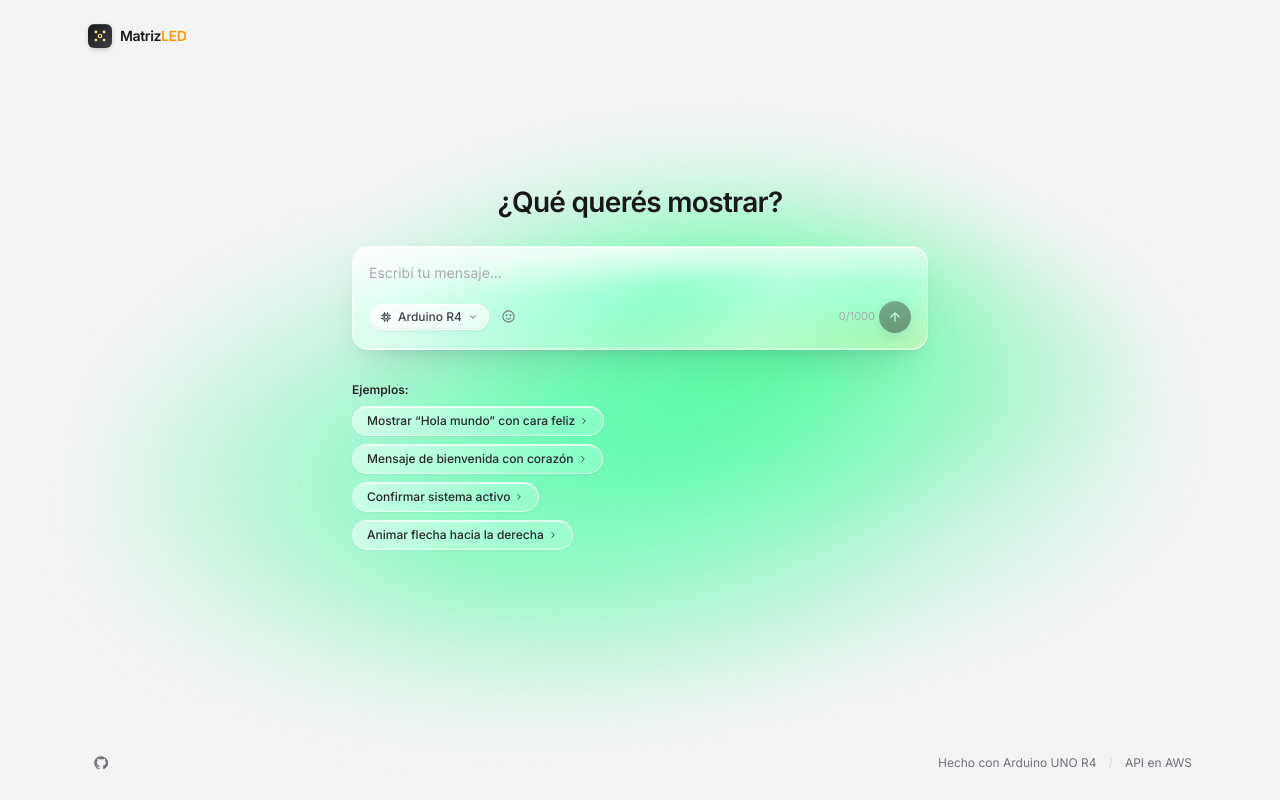
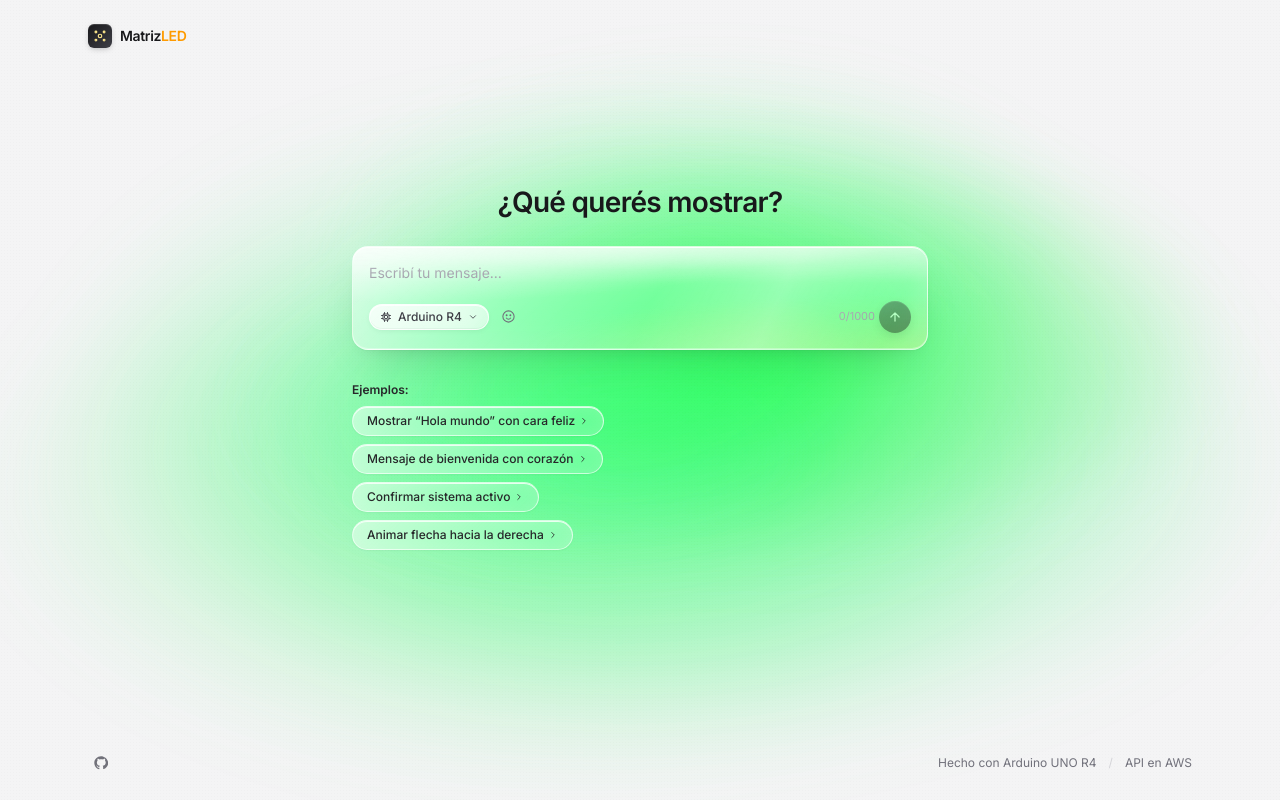
Before and after one commit to javieregarciav/arduino, a React (Vite) app: page / in a window 1280 px wide. Built offline with nearby package versions, Linux system fonts and the light colour scheme.

Commit message:
feat: living nebula motion — two color layers drift on different orbits while cycling colors

```diff
--- a/src/index.css
+++ b/src/index.css
@@ -17,34 +17,74 @@ body {
   -webkit-font-smoothing: antialiased;
 }
 
-/* Centered glow — same position as before, but cycles through colors */
+/* Living nebula — stays centered but each color layer drifts on its own path,
+   the whole thing slowly rotates, breathes, and cycles through the color wheel. */
 .warm-glow {
   position: fixed;
   inset: 0;
   z-index: 0;
   pointer-events: none;
-  background:
-    radial-gradient(60% 45% at 50% 55%, rgba(253, 224, 71, 0.55) 0%, transparent 70%),
-    radial-gradient(40% 30% at 60% 45%, rgba(251, 191, 36, 0.45) 0%, transparent 75%),
-    radial-gradient(45% 35% at 40% 65%, rgba(252, 211, 77, 0.35) 0%, transparent 75%),
-    radial-gradient(35% 25% at 55% 35%, rgba(253, 230, 138, 0.45) 0%, transparent 75%);
-  filter: blur(30px) saturate(120%);
-  animation: glow-breath 12s ease-in-out infinite, glow-color 24s linear infinite;
-  will-change: filter, transform;
+  overflow: hidden;
+  animation: glow-color 28s linear infinite;
+  will-change: filter;
 }
 
-@keyframes glow-breath {
-  0%, 100% { transform: scale(1); }
-  50%      { transform: scale(1.04); }
+/* Base soft warm wash, very wide, gently breathing */
+.warm-glow::before {
+  content: "";
+  position: absolute;
+  inset: -10%;
+  background:
+    radial-gradient(55% 45% at 50% 55%, rgba(253, 224, 71, 0.55) 0%, transparent 70%),
+    radial-gradient(45% 35% at 40% 65%, rgba(252, 211, 77, 0.35) 0%, transparent 75%);
+  filter: blur(40px) saturate(125%);
+  animation: drift-a 22s ease-in-out infinite, breathe 11s ease-in-out infinite;
+  will-change: transform;
 }
 
-/* Smoothly cycles the whole glow through the color wheel */
+/* Inner brighter cluster that drifts on a different orbit, gives the "currents" feel */
+.warm-glow::after {
+  content: "";
+  position: absolute;
+  inset: -10%;
+  background:
+    radial-gradient(38% 30% at 60% 45%, rgba(251, 191, 36, 0.5) 0%, transparent 75%),
+    radial-gradient(32% 26% at 55% 35%, rgba(253, 230, 138, 0.45) 0%, transparent 75%),
+    radial-gradient(28% 22% at 45% 50%, rgba(254, 240, 138, 0.55) 0%, transparent 75%);
+  filter: blur(30px) saturate(135%);
+  animation: drift-b 18s ease-in-out infinite, breathe 9s ease-in-out infinite reverse;
+  will-change: transform;
+}
+
+/* Slow wandering — figure-8 style, never returns to the same place at the same time */
+@keyframes drift-a {
+  0%   { transform: translate(0, 0)        rotate(0deg)   scale(1); }
+  25%  { transform: translate(3vw, -2vw)   rotate(4deg)   scale(1.04); }
+  50%  { transform: translate(-2vw, 2.5vw) rotate(-3deg)  scale(0.98); }
+  75%  { transform: translate(2vw, 3vw)    rotate(5deg)   scale(1.05); }
+  100% { transform: translate(0, 0)        rotate(0deg)   scale(1); }
+}
+
+@keyframes drift-b {
+  0%   { transform: translate(0, 0)         rotate(0deg)   scale(1); }
+  20%  { transform: translate(-3vw, 1.5vw)  rotate(-5deg)  scale(1.06); }
+  45%  { transform: translate(2.5vw, -2vw)  rotate(6deg)   scale(0.95); }
+  70%  { transform: translate(-1.5vw, -3vw) rotate(-4deg)  scale(1.08); }
+  100% { transform: translate(0, 0)         rotate(0deg)   scale(1); }
+}
+
+@keyframes breathe {
+  0%, 100% { opacity: 0.95; }
+  50%      { opacity: 1; }
+}
+
+/* Cycle the whole element through the color wheel — runs on .warm-glow, so both layers shift in sync */
 @keyframes glow-color {
-  0%   { filter: blur(30px) saturate(120%) hue-rotate(0deg); }
-  25%  { filter: blur(30px) saturate(130%) hue-rotate(90deg); }   /* greenish */
-  50%  { filter: blur(30px) saturate(140%) hue-rotate(180deg); }  /* blueish */
-  75%  { filter: blur(30px) saturate(130%) hue-rotate(270deg); }  /* pink/violet */
-  100% { filter: blur(30px) saturate(120%) hue-rotate(360deg); }  /* back to warm */
+  0%   { filter: hue-rotate(0deg)   saturate(120%); }
+  25%  { filter: hue-rotate(90deg)  saturate(130%); }
+  50%  { filter: hue-rotate(180deg) saturate(140%); }
+  75%  { filter: hue-rotate(270deg) saturate(130%); }
+  100% { filter: hue-rotate(360deg) saturate(120%); }
 }
 
 /* Subtle grain on the page so the glow doesn't look flat */
```
